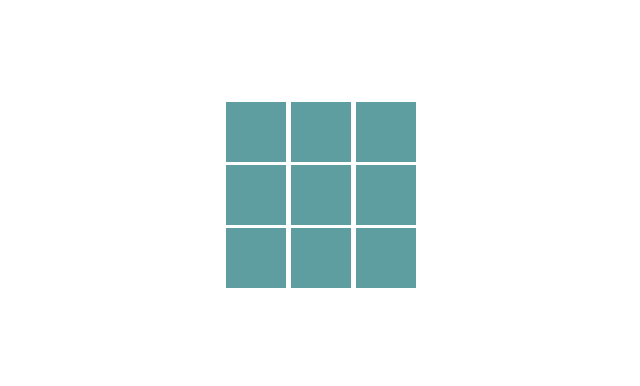
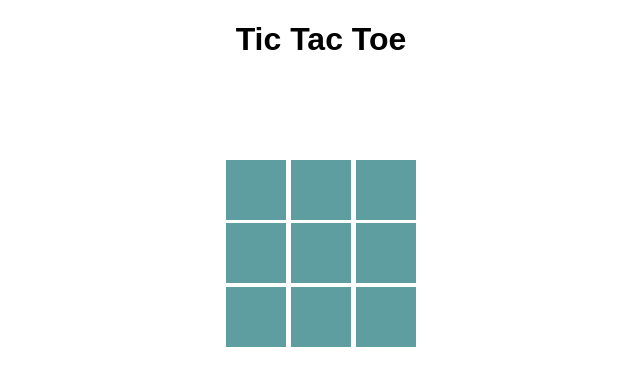
Before and after one commit to mlodyFrontendowiec/tictactoe-vue, a Vue app: page / in a window 1280 px wide. Shown: the top 386 px of the page, without its empty margins (319-959 px from the left). Built offline with nearby package versions, Linux system fonts and the light colour scheme.

Commit message:
Refactor and finished app

```diff
--- a/src/App.vue
+++ b/src/App.vue
@@ -1,4 +1,5 @@
 <template>
+  <h1 class="h1">Tic Tac Toe</h1>
   <Board />
 </template>
 
@@ -11,4 +12,9 @@ export default {
 };
 </script>
 
-<style></style>
+<style>
+.h1 {
+  font-family: sans-serif;
+  text-align: center;
+}
+</style>
--- a/src/components/Board.vue
+++ b/src/components/Board.vue
@@ -49,7 +49,16 @@ export default {
           this.arrOfLetters[8] === this.actualChar) ||
         (this.arrOfLetters[2] === this.actualChar &&
           this.arrOfLetters[4] === this.actualChar &&
-          this.arrOfLetters[6] === this.actualChar)
+          this.arrOfLetters[6] === this.actualChar) ||
+        (this.arrOfLetters[0] === this.actualChar &&
+          this.arrOfLetters[3] === this.actualChar &&
+          this.arrOfLetters[6] === this.actualChar) ||
+        (this.arrOfLetters[1] === this.actualChar &&
+          this.arrOfLetters[4] === this.actualChar &&
+          this.arrOfLetters[7] === this.actualChar) ||
+        (this.arrOfLetters[2] === this.actualChar &&
+          this.arrOfLetters[5] === this.actualChar &&
+          this.arrOfLetters[8] === this.actualChar)
       ) {
         alert("The winner is " + this.actualChar);
         window.location.reload();
```
